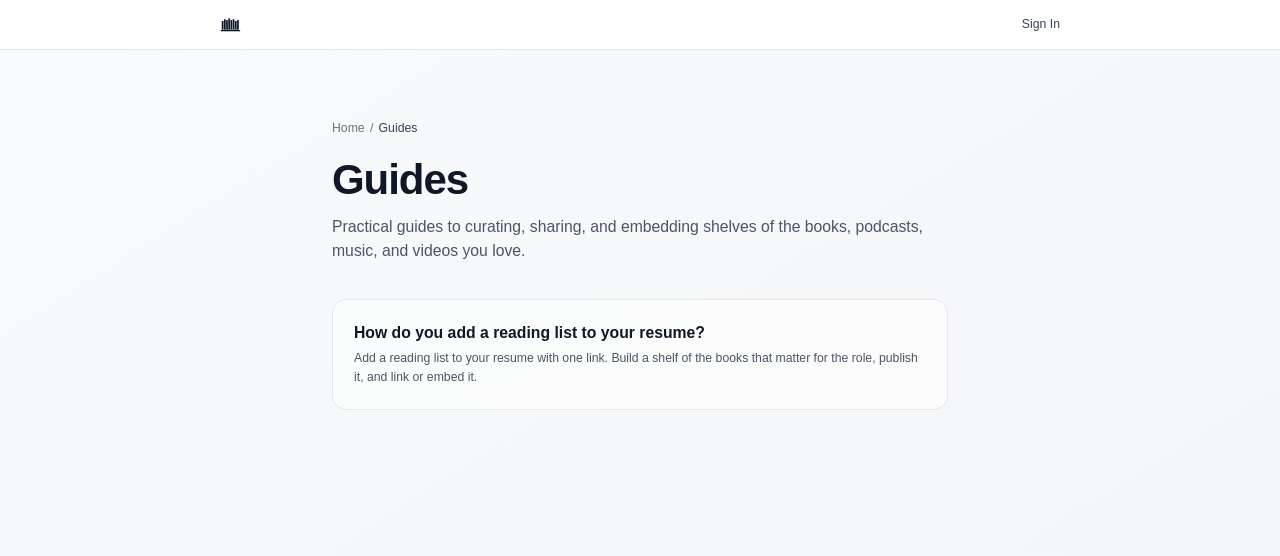
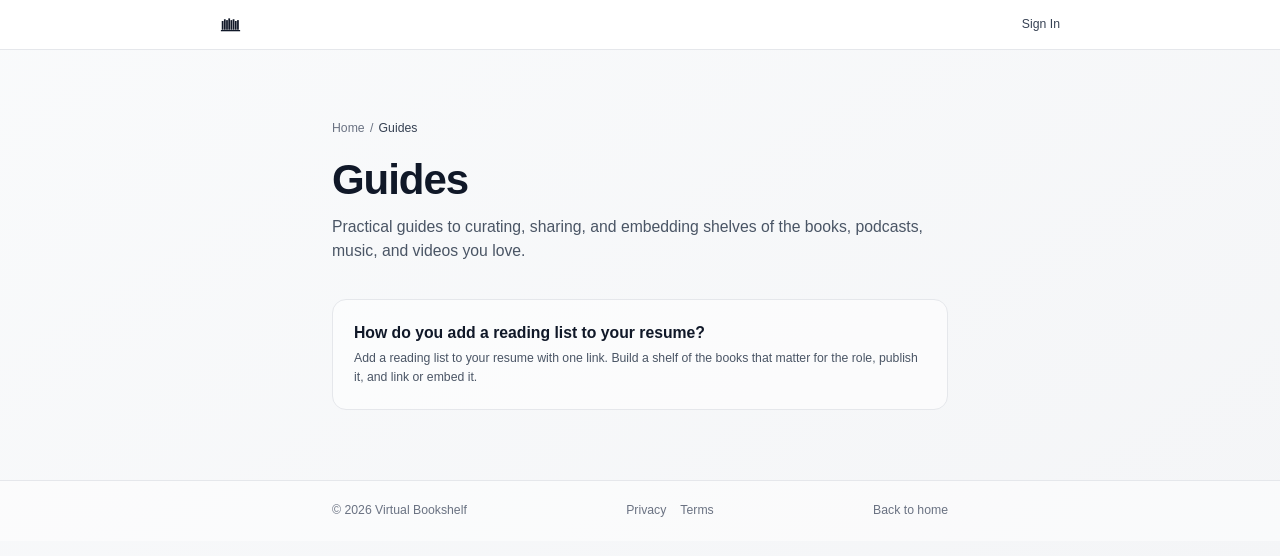
Before and after one commit to arielwernick/virtual_bookshelf, a Next.js app: page /guides in a window 1280 px wide. Shown: the top 556 px of the page. Built offline with nearby package versions, Linux system fonts and the light colour scheme; no server answers.

Commit message:
fix: add the Privacy and Terms footer to the guides pages
Every other standalone page got this footer in #306, after this branch was written.

Co-Authored-By: Claude Opus 5.5 <noreply@anthropic.com>

```diff
--- a/app/guides/[slug]/page.tsx
+++ b/app/guides/[slug]/page.tsx
@@ -1,5 +1,6 @@
 import type { Metadata } from 'next';
 import Link from 'next/link';
+import { GuideFooter } from '@/components/guides/GuideFooter';
 import { notFound } from 'next/navigation';
 import Markdown, { type Components } from 'react-markdown';
 import { getAllGuides, getGuide } from '@/lib/utils/guides';
@@ -117,6 +118,8 @@ export default async function GuidePage({ params }: PageProps) {
           </div>
         </section>
       </main>
+
+      <GuideFooter />
     </div>
   );
 }
--- a/app/guides/page.tsx
+++ b/app/guides/page.tsx
@@ -1,5 +1,6 @@
 import type { Metadata } from 'next';
 import Link from 'next/link';
+import { GuideFooter } from '@/components/guides/GuideFooter';
 import { getAllGuides } from '@/lib/utils/guides';
 import { breadcrumbJsonLd } from '@/lib/utils/landingSchema';
 
@@ -58,6 +59,8 @@ export default function GuidesPage() {
           ))}
         </ul>
       </main>
+
+      <GuideFooter />
     </div>
   );
 }
--- /dev/null
+++ b/components/guides/GuideFooter.tsx
@@ -0,0 +1,17 @@
+import Link from 'next/link';
+import { LegalLinks } from '@/components/legal/LegalLinks';
+
+/** Footer for the /guides pages, matching the other standalone pages. */
+export function GuideFooter() {
+  return (
+    <footer className="border-t border-gray-200 dark:border-gray-800 bg-white/50 dark:bg-gray-900/50">
+      <div className="max-w-3xl mx-auto px-4 sm:px-6 lg:px-8 py-6">
+        <div className="flex flex-col sm:flex-row items-center justify-between gap-4 text-sm text-gray-500 dark:text-gray-400">
+          <p>© {new Date().getFullYear()} Virtual Bookshelf</p>
+          <LegalLinks />
+          <Link href="/" className="hover:text-gray-700 dark:hover:text-gray-300 transition-colors font-medium">Back to home</Link>
+        </div>
+      </div>
+    </footer>
+  );
+}
```
Also changed, not shown: 1 other file (tests, documents, lock files or other folders).
